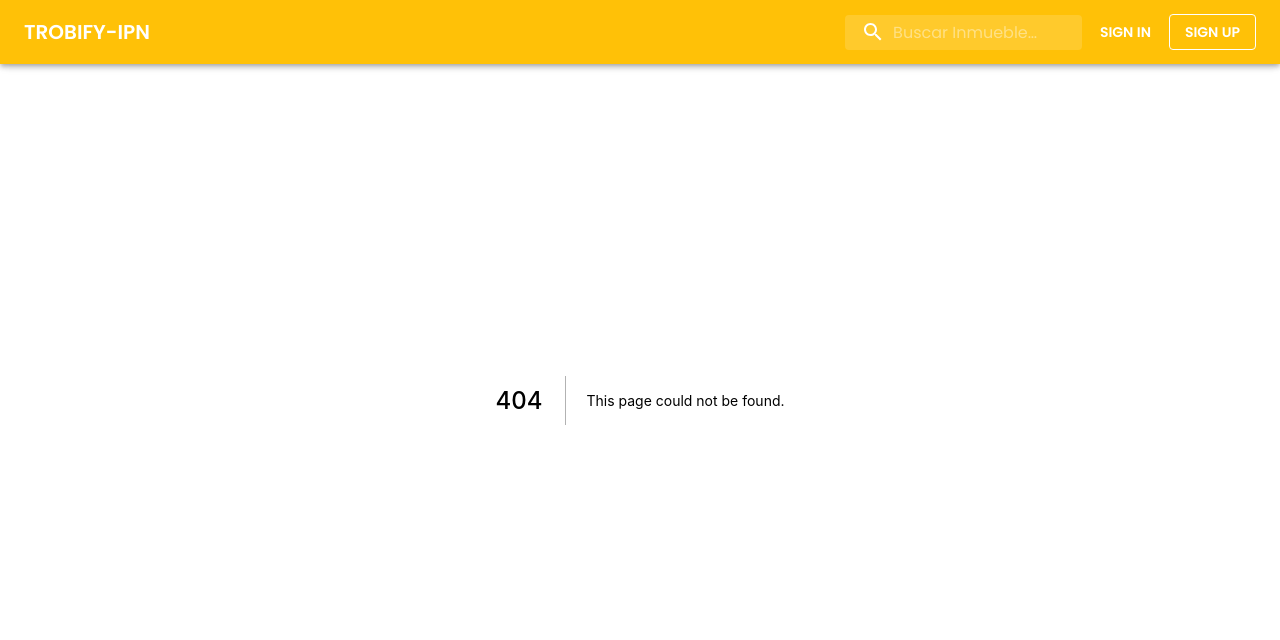
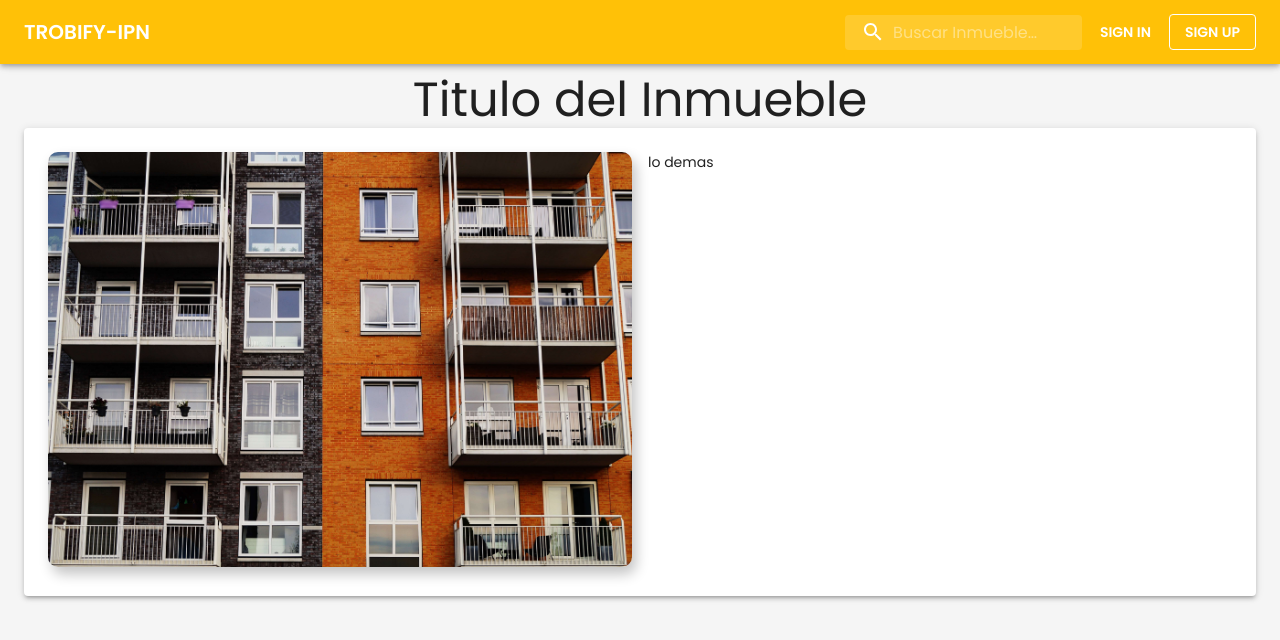
Before and after one commit to Ruben35/TROBIFY-IPN, a Next.js app in the folder web/: page /inmuebles/1 in a window 1280 px wide. Before the commit this address had no page. Shown: the top 640 px of the page. Built offline with nearby package versions, Linux system fonts and the light colour scheme.

Commit message:
Start of idInmueble

```diff
--- /dev/null
+++ b/web/pages/inmuebles/[idInmueble].js
@@ -0,0 +1,69 @@
+import Head from 'next/head'
+import { Box, Container, Grid, Paper, Typography } from '@material-ui/core'
+import { useRouter } from 'next/router'
+import { useState } from 'react'
+import { makeStyles } from '@material-ui/core/styles';
+
+const useStyles = makeStyles((theme) => ({
+    imgPort: {
+        width: "100%",
+        borderRadius: "10px",
+        boxShadow: "4px 7px 13px rgba(0, 0, 0, 0.24)",
+    },
+}));
+
+
+export default function verInmueble(){
+    const router = useRouter();
+    const { idInmueble } = router.query;
+    const classes = useStyles();
+
+    //States
+    const [title, setTitle] = useState("");
+    const [description, setDescription] = useState("");
+    const [surface, setSurface] = useState("");
+    const [nGarage, setNGarage] = useState("");
+    const [nRooms, setNRooms] = useState("");
+    const [nBathrooms, setNBathrooms] = useState("");
+    const [characteristics, setCharacteristics] = useState("");
+    const [propietaryName, setPropietaryName] = useState("");
+    const [calle, setCalle] = useState("");
+    const [numExt, setNumExt] = useState("");
+    const [numInt, setNumInt] = useState("");
+    const [colonia, setColonia] = useState("");
+    const [cp, setCP] = useState("");
+    const [ciudad, setCiudad] = useState("");
+    const [estado, setEstado] = useState("");
+    const [tipoTransaccion, setTipoTransaccion] = useState(1);
+    const [precio, setPrecio] = useState("");
+
+    return (
+        <>
+            <Head>
+                <title>Trobify: Ver Inmueble \"{title}\"</title>
+            </Head>
+            <Box minHeight="64px"></Box>
+            <Container maxWidth="lg">
+                <Box display="flex" justifyContent="center" textAlign="center" marginTop={1}>
+                    <Typography variant="h3">Titulo del Inmueble</Typography>
+                </Box>
+                <Paper elevation={3}>
+                    <Box padding={3}>
+                        <Grid container spacing={2}>
+                            <Grid item sm={6} xs={12}>
+                                <Box width="100%" height="auto">
+                                    <img src="/img/landing/carrusel0.jpg" className={classes.imgPort}/>
+                                </Box>
+                            </Grid>
+                            <Grid item>
+                                <Box width="100%" height="auto">
+                                    lo demas
+                                </Box>
+                            </Grid>
+                        </Grid>
+                    </Box>
+                </Paper>
+            </Container>
+        </>
+    );
+}
```
